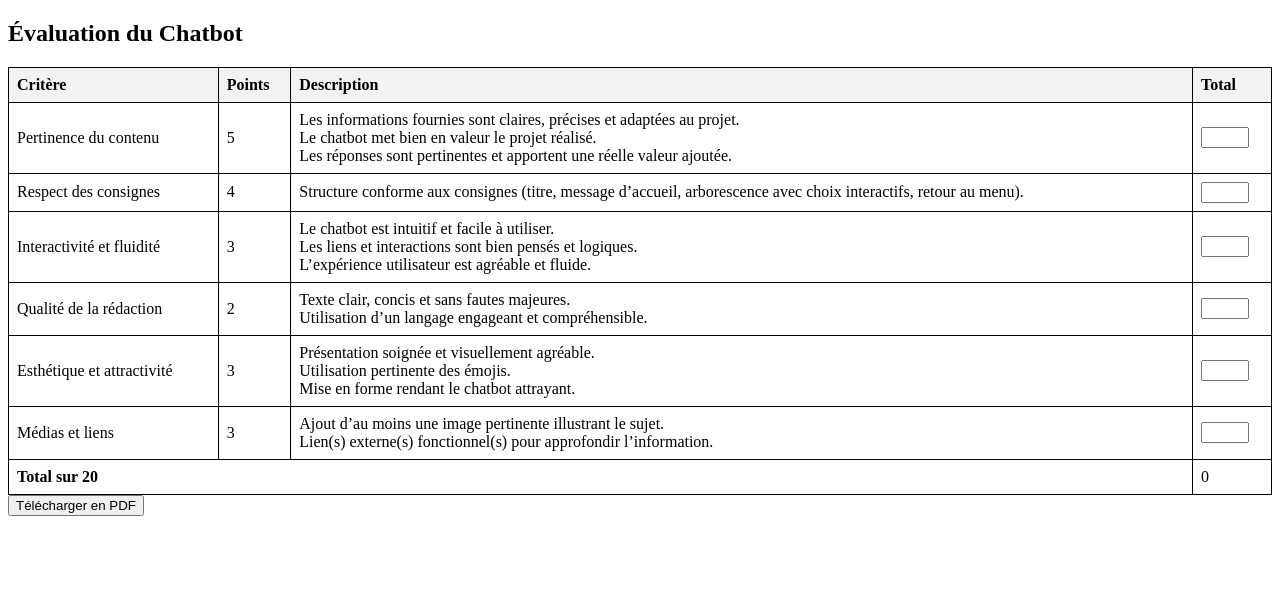
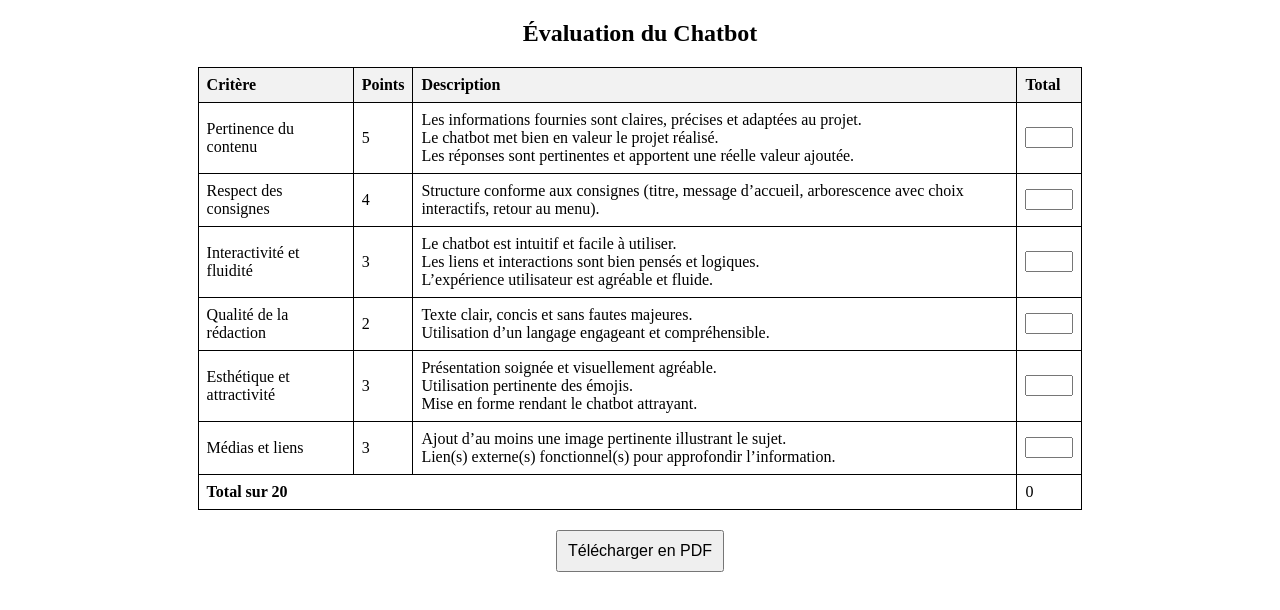
Before and after one commit to my270/evalchatbot, a plain HTML site: page index.html in a window 1280 px wide. Drawn offline with nearby package versions, Linux system fonts and the light colour scheme.

Commit message:
Update index.html

```diff
--- a/index.html
+++ b/index.html
@@ -6,8 +6,9 @@
     <title>Évaluation Chatbot</title>
     <style>
         table {
-            width: 100%;
+            width: 70%;
             border-collapse: collapse;
+            margin: auto;
         }
         th, td {
             border: 1px solid black;
@@ -17,12 +18,18 @@
         th {
             background-color: #f2f2f2;
         }
+        button {
+            display: block;
+            margin: 20px auto;
+            padding: 10px;
+            font-size: 16px;
+        }
     </style>
     <script src="https://cdnjs.cloudflare.com/ajax/libs/jspdf/2.5.1/jspdf.umd.min.js"></script>
     <script src="https://cdnjs.cloudflare.com/ajax/libs/html2canvas/1.4.1/html2canvas.min.js"></script>
 </head>
 <body>
-    <h2>Évaluation du Chatbot</h2>
+    <h2 style="text-align: center;">Évaluation du Chatbot</h2>
     <table id="evaluation-table">
         <thead>
             <tr>
@@ -100,12 +107,12 @@
         });
 
         function telechargerPDF() {
-            html2canvas(document.getElementById("evaluation-table")).then(canvas => {
+            html2canvas(document.getElementById("evaluation-table"), { scale: 2 }).then(canvas => {
                 const imgData = canvas.toDataURL("image/png");
                 const { jsPDF } = window.jspdf;
-                let pdf = new jsPDF();
+                let pdf = new jsPDF("p", "mm", "a4");
                 pdf.text("Évaluation du Chatbot", 10, 10);
-                pdf.addImage(imgData, 'PNG', 10, 20, 190, 0);
+                pdf.addImage(imgData, 'PNG', 10, 20, 180, 0);
                 pdf.save("evaluation_chatbot.pdf");
             });
         }
```
